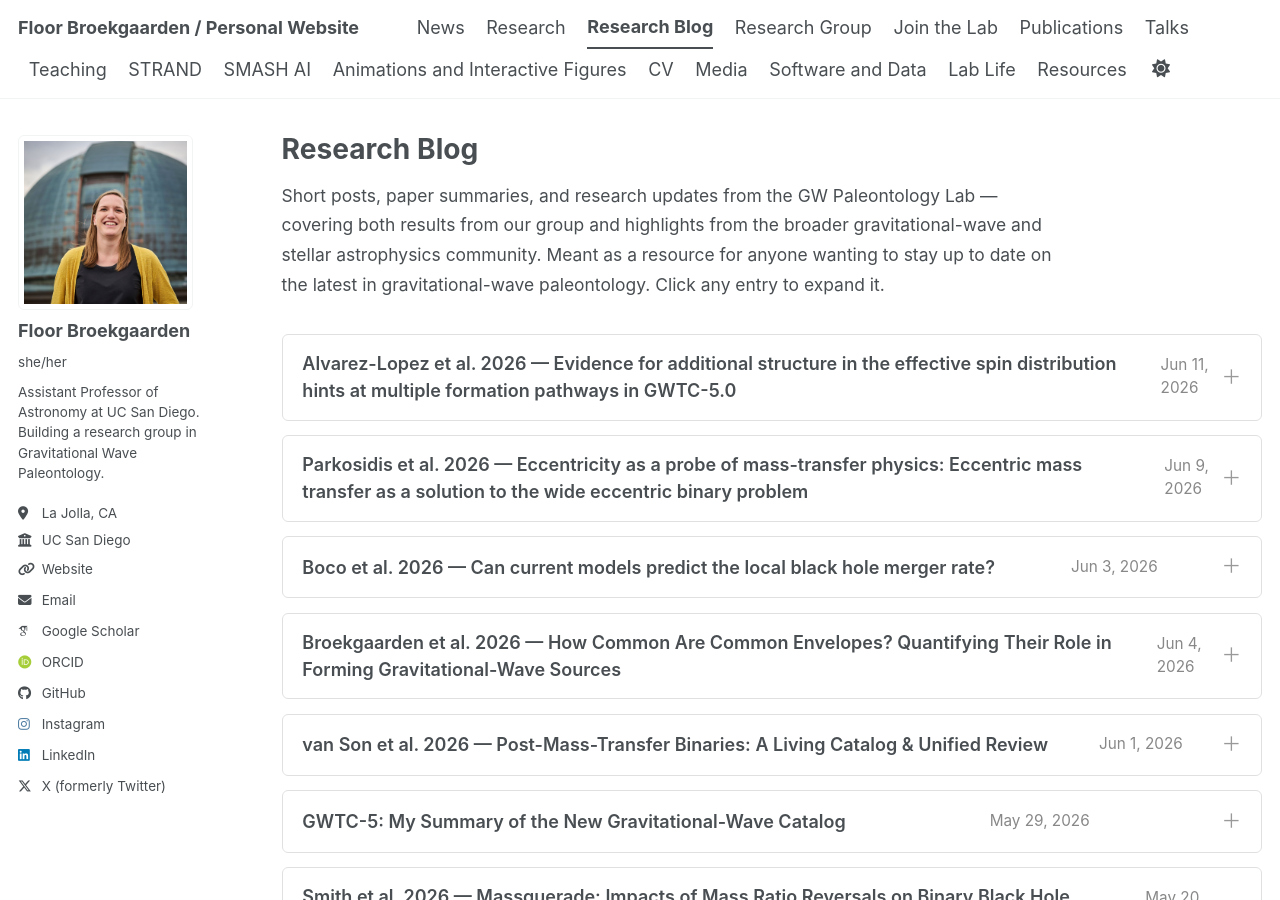
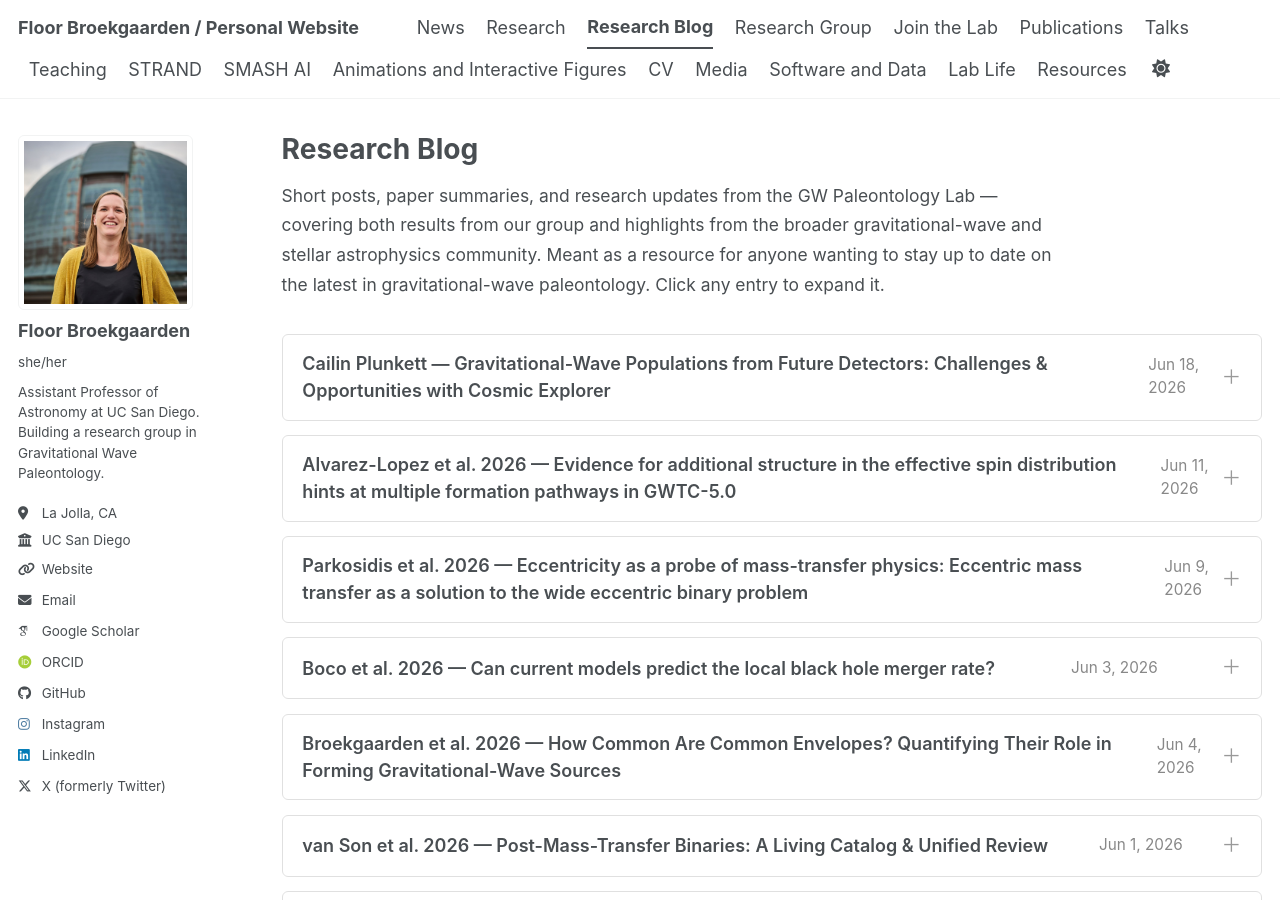
Before and after one commit to FloorBroekgaarden/FloorBroekgaarden.github.io, a Jekyll site: the page built from _pages/research-blog.md, in a window 1280 px wide and 900 px high. Built offline with Jekyll 4.4.1, drawn with Linux system fonts in a browser that asks for light colours; some web fonts are replaced; a script bundle is joined from its source files by our own code; library files that are not in the unit come from our copies.

Commit message:
add blogpost

```diff
--- a/_pages/research-blog.md
+++ b/_pages/research-blog.md
@@ -146,6 +146,24 @@ details[open] summary::after {
 </style>
 
 <p class="blog-intro">Short posts, paper summaries, and research updates from the GW Paleontology Lab — covering both results from our group and highlights from the broader gravitational-wave and stellar astrophysics community. Meant as a resource for anyone wanting to stay up to date on the latest in gravitational-wave paleontology. Click any entry to expand it.</p>
+
+<details id="plunkett2026talk">
+  <summary onclick="var d=this.closest('details');setTimeout(function(){if(d.open)history.replaceState(null,'','#'+d.id);else history.replaceState(null,'',location.pathname);},0)">Cailin Plunkett — Gravitational-Wave Populations from Future Detectors: Challenges & Opportunities with Cosmic Explorer <span class="item-date">Jun 18, 2026</span></summary>
+  <div class="details-content">
+
+<p>Fantastic talk by <strong>Cailin Plunkett</strong> on what we can learn about gravitational-wave populations and the massive stars that once formed them (or more exotic formation channels) from future gravitational-wave detectors such as Cosmic Explorer.</p>
+
+<div class="fig-block">
+  <img src="/images/gwp-news/26_06_18/Cailin_Plunkett.jpeg" alt="Cailin Plunkett giving a talk at AAS">
+  <div class="fig-caption">Cailin Plunkett presenting on gravitational-wave population inference with next-generation detectors.</div>
+</div>
+
+<p>Cailin showed that there is a lot of hard work that is important to make the most of future gravitational-wave detections — when we get 100,000 of them each year with Cosmic Explorer — as well as what we can already do right now with current data. The challenges are significant due to the many different assumptions that go into the modelling, but scientists are working really hard to unravel this and overcome these challenges.</p>
+
+<p>One of Cailin's recent works on this topic is <a href="https://arxiv.org/pdf/2601.07908" target="_blank">arXiv:2601.07908</a>, in which she showed that one example to overcome some of the challenges of overlapping model predictions is to move towards higher-dimensional observational data constraints — such as the joint space of effective inspiral and precessing spins — that might be a telltale signature of certain formation channels.</p>
+
+  </div>
+</details>
 
 <details id="alvarezlopez2026spins">
   <summary onclick="var d=this.closest('details');setTimeout(function(){if(d.open)history.replaceState(null,'','#'+d.id);else history.replaceState(null,'',location.pathname);},0)">Alvarez-Lopez et al. 2026 — Evidence for additional structure in the effective spin distribution hints at multiple formation pathways in GWTC-5.0 <span class="item-date">Jun 11, 2026</span></summary>
```
Also changed, not shown: 1 other file.
